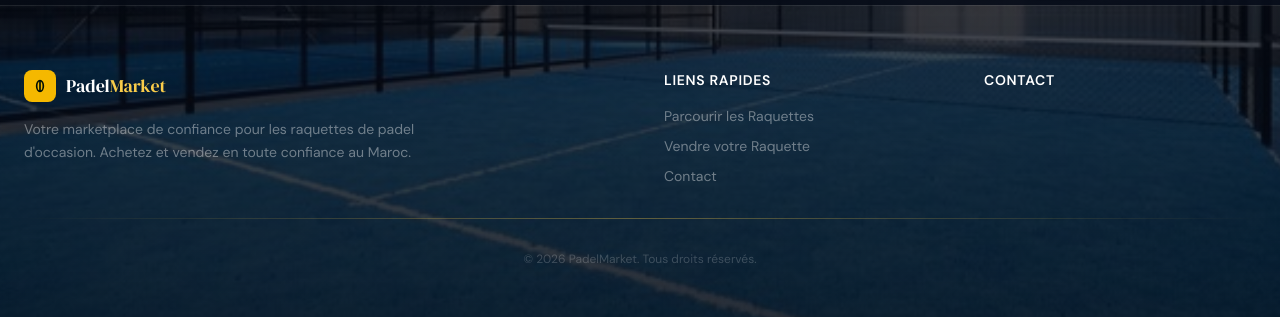
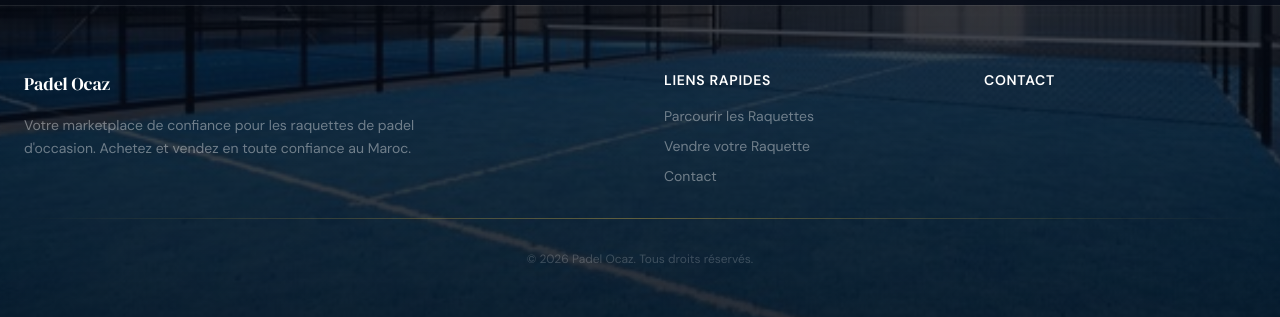
Before and after one commit to Younes-MD/PadelM, a Next.js app: page / in a window 1280 px wide. Shown: the part 1995-2312 px from the top of the page. Built offline with nearby package versions, Linux system fonts and the light colour scheme; no server answers; the database is empty.

Commit message:
Update footer branding from PadelMarket to Padel Ocaz

```diff
--- a/src/components/Footer.tsx
+++ b/src/components/Footer.tsx
@@ -6,14 +6,8 @@ export default function Footer() {
       <div className="max-w-7xl mx-auto px-4 sm:px-6 py-12 md:py-16">
         <div className="grid grid-cols-1 md:grid-cols-4 gap-8 md:gap-12">
           <div className="md:col-span-2">
-            <Link href="/" className="inline-flex items-center gap-2.5 mb-4">
-              <div className="w-8 h-8 bg-gold-500 rounded-lg flex items-center justify-center">
-                <svg viewBox="0 0 24 24" fill="none" className="w-4 h-4 text-court-950" stroke="currentColor" strokeWidth={2.5}>
-                  <ellipse cx="12" cy="12" rx="5" ry="8" />
-                  <line x1="12" y1="4" x2="12" y2="20" />
-                </svg>
-              </div>
-              <span className="font-display text-lg text-white">Padel<span className="text-gold-400">Market</span></span>
+            <Link href="/" className="inline-flex items-center mb-4">
+              <span className="font-display text-lg text-white">Padel Ocaz</span>
             </Link>
             <p className="text-sm leading-relaxed max-w-md text-white/40">
               Votre marketplace de confiance pour les raquettes de padel d'occasion. Achetez et vendez en toute confiance au Maroc.
@@ -40,7 +34,7 @@ export default function Footer() {
           </div>
         </div>
         <div className="accent-line my-8" />
-        <p className="text-center text-xs text-white/20">© {new Date().getFullYear()} PadelMarket. Tous droits réservés.</p>
+        <p className="text-center text-xs text-white/20">© {new Date().getFullYear()} Padel Ocaz. Tous droits réservés.</p>
         {/* Admin hidden — press Ctrl+Shift+A */}
       </div>
     </footer>
```
